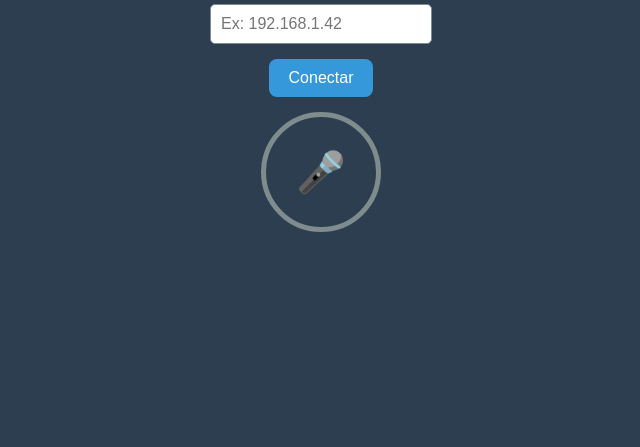
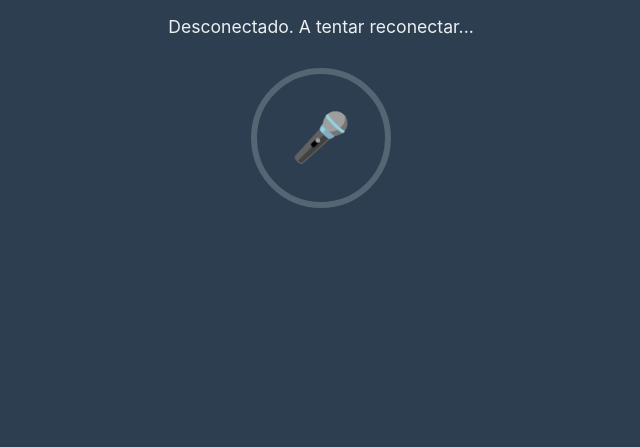
Before and after one commit to miguelccs10/BMO-Project, a plain HTML site: page index.html in a window 1280 px wide. Shown: the part 353-800 px from the top of the page, without its empty margins (319-959 px from the left). Drawn offline with Linux system fonts and the light colour scheme.

Commit message:
Novo index para flask version

```diff
--- a/index.html
+++ b/index.html
@@ -7,113 +7,99 @@
     <style>
         :root { --bmo-green: #37BDAA; --bmo-dark: #2c3e50; --bmo-red: #e74c3c; --bmo-blue: #3498db; }
         body { font-family: -apple-system, BlinkMacSystemFont, "Segoe UI", Roboto, sans-serif; background: var(--bmo-dark); color: #ecf0f1; display: flex; flex-direction: column; align-items: center; justify-content: center; height: 100vh; margin: 0; text-align: center; }
-        .container { display: flex; flex-direction: column; align-items: center; gap: 15px; padding: 20px; }
-        #status { font-size: 1.1em; height: 2.5em; display: flex; align-items: center; justify-content: center; }
-        #pi_ip { padding: 10px; font-size: 1em; width: 200px; border-radius: 5px; border: 1px solid #7f8c8d; }
-        .button { padding: 10px 20px; font-size: 1em; border-radius: 8px; border: none; cursor: pointer; transition: background-color 0.2s; color: white; }
-        #connectBtn { background-color: var(--bmo-blue); }
-        #recordBtn { font-size: 2.5em; border-radius: 50%; width: 120px; height: 120px; border: 5px solid var(--bmo-green); background-color: transparent; color: var(--bmo-green); }
-        #recordBtn:disabled { border-color: #7f8c8d; color: #7f8c8d; }
+        .container { display: flex; flex-direction: column; align-items: center; gap: 20px; padding: 20px; max-width: 320px;}
+        h2 { font-size: 3em; color: var(--bmo-green); margin-bottom: 0; }
+        #status { font-size: 1.1em; height: 2.5em; display: flex; align-items: center; justify-content: center; transition: color 0.3s; }
+        .button { padding: 15px 25px; font-size: 1.2em; border-radius: 12px; border: none; cursor: pointer; transition: all 0.2s; color: white; font-weight: bold; }
+        #recordBtn { font-size: 3em; border-radius: 50%; width: 140px; height: 140px; border: 6px solid var(--bmo-green); background-color: transparent; color: var(--bmo-green); display: flex; align-items: center; justify-content: center;}
+        #recordBtn:disabled { border-color: #566573; color: #566573; cursor: not-allowed; }
         #recordBtn.recording { border-color: var(--bmo-red); color: var(--bmo-red); animation: pulse 1.5s infinite; }
-        @keyframes pulse { 0% { box-shadow: 0 0 0 0 rgba(231, 76, 60, 0.7); } 70% { box-shadow: 0 0 0 25px rgba(231, 76, 60, 0); } 100% { box-shadow: 0 0 0 0 rgba(231, 76, 60, 0); } }
+        @keyframes pulse { 0% { box-shadow: 0 0 0 0 rgba(231, 76, 60, 0.7); } 70% { box-shadow: 0 0 0 30px rgba(231, 76, 60, 0); } 100% { box-shadow: 0 0 0 0 rgba(231, 76, 60, 0); } }
     </style>
 </head>
 <body>
     <div class="container">
         <h2>BMO</h2>
-        <div id="status">Insira o IP da Pi e conecte.</div>
-        <input type="text" id="pi_ip" placeholder="Ex: 192.168.1.42">
-        <button id="connectBtn" class="button">Conectar</button>
+        <div id="status">A iniciar...</div>
         <button id="recordBtn" disabled>🎤</button>
     </div>
 
     <script>
         const statusDiv = document.getElementById('status');
-        const connectBtn = document.getElementById('connectBtn');
         const recordBtn = document.getElementById('recordBtn');
-        const piIpInput = document.getElementById('pi_ip');
-
-        // Carrega o último IP salvo para conveniência
-        piIpInput.value = localStorage.getItem('bmo_pi_ip') || '';
 
         let websocket;
         let mediaRecorder;
         let audioChunks = [];
 
-        const setUIState = (isConnected, isRecording, isProcessing) => {
-            connectBtn.disabled = isConnected;
-            piIpInput.disabled = isConnected;
-            recordBtn.disabled = !isConnected || isProcessing;
-            if (isRecording) {
-                recordBtn.classList.add('recording');
-                statusDiv.textContent = "Gravando... Toque para parar.";
-            } else {
-                recordBtn.classList.remove('recording');
-            }
-        };
+        const connectWebSocket = () => {
+            const ws_protocol = window.location.protocol === "https:" ? "wss:" : "ws:";
+            const ws_url = `${ws_protocol}//${window.location.host}/audio`;
 
-        connectBtn.onclick = () => {
-            const pi_ip = piIpInput.value.trim();
-            if (!pi_ip) { alert("Por favor, insira o endereço IP da Raspberry Pi."); return; }
-
-            localStorage.setItem('bmo_pi_ip', pi_ip); // Salva o IP
-            const ws_url = `ws://${pi_ip}:8765`;
-            statusDiv.textContent = `Conectando a ${ws_url}...`;
+            statusDiv.textContent = "A conectar ao BMO...";
             websocket = new WebSocket(ws_url);
 
             websocket.onopen = () => {
                 statusDiv.textContent = "Conectado! Toque em 🎤 para gravar.";
-                setUIState(true, false, false);
+                recordBtn.disabled = false;
             };
 
             websocket.onmessage = (event) => {
-                statusDiv.textContent = "BMO está respondendo...";
+                statusDiv.textContent = "BMO está a responder...";
                 const audioBlob = new Blob([event.data], { type: 'audio/mpeg' });
                 const audioUrl = URL.createObjectURL(audioBlob);
                 const audio = new Audio(audioUrl);
                 audio.play();
-                audio.onended = () => { setUIState(true, false, false); statusDiv.textContent = "Conectado! Toque em 🎤 para gravar."; };
+                audio.onended = () => {
+                    recordBtn.disabled = false;
+                    recordBtn.classList.remove('recording');
+                    statusDiv.textContent = "Conectado! Toque em 🎤 para gravar.";
+                };
             };
 
             websocket.onclose = () => {
-                statusDiv.textContent = "Desconectado. Verifique o servidor e atualize.";
-                setUIState(false, false, false);
+                statusDiv.textContent = "Desconectado. A tentar reconectar...";
+                recordBtn.disabled = true;
+                setTimeout(connectWebSocket, 3000);
             };
 
             websocket.onerror = (error) => {
-                statusDiv.textContent = "Erro na conexão. Verifique o IP e o console.";
+                statusDiv.textContent = "Erro de conexão.";
                 console.error("WebSocket Error: ", error);
-                setUIState(false, false, false);
+                websocket.close();
             };
         };
 
         recordBtn.onclick = () => {
+            if (recordBtn.disabled) return;
+
             if (mediaRecorder && mediaRecorder.state === "recording") {
                 mediaRecorder.stop();
             } else {
                 navigator.mediaDevices.getUserMedia({ audio: true })
                     .then(stream => {
-                        // O formato 'audio/webm' é amplamente suportado
                         mediaRecorder = new MediaRecorder(stream, { mimeType: 'audio/webm' });
                         mediaRecorder.start();
                         audioChunks = [];
-                        setUIState(true, true, false);
+
+                        recordBtn.classList.add('recording');
+                        statusDiv.textContent = "A gravar... Toque para parar.";
 
                         mediaRecorder.addEventListener("dataavailable", event => { audioChunks.push(event.data); });
                         mediaRecorder.addEventListener("stop", () => {
                             const audioBlob = new Blob(audioChunks, { type: 'audio/webm' });
-                            statusDiv.textContent = "Enviando para o BMO...";
-                            setUIState(true, false, true); // Bloqueia o botão enquanto processa
+                            statusDiv.textContent = "A enviar para o BMO...";
+                            recordBtn.disabled = true;
                             websocket.send(audioBlob);
                         });
                     }).catch(err => {
-                        statusDiv.textContent = "Erro ao acessar microfone. Verifique as permissões.";
+                        statusDiv.textContent = "Erro ao aceder ao microfone.";
                         console.error("getUserMedia error:", err);
                     });
             }
         };
 
-        setUIState(false, false, false); // Estado inicial
+        window.onload = connectWebSocket;
     </script>
 </body>
 </html>
```
